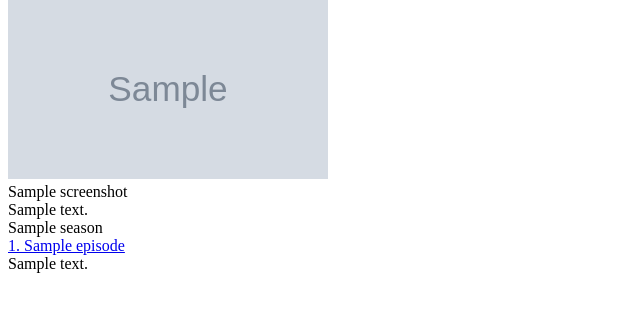
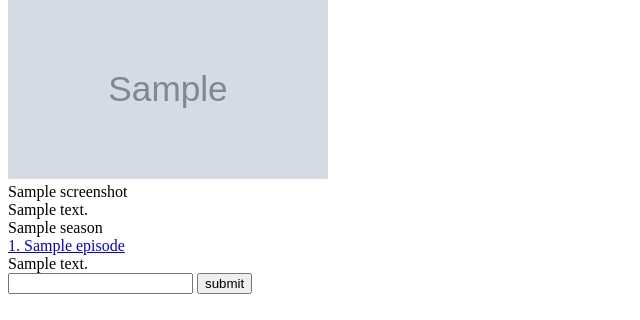
Before and after one commit to gunSlaveUnit/cinemafan, a FastAPI app: template templates/movies/movie.html in a window 1280 px wide. Shown: the part 480-800 px from the top of the page, without its empty margins (0-640 px from the left). Run offline with FastAPI, Linux system fonts and the light colour scheme; the template is opened without the code that fills it: most values are stand-ins (such as "Sample title", 1, 10 or a date in 2020); grey boxes marked "Sample" are stand-in pictures; parts of the project's set-up code (start-up, migrations or seed data) failed here and were passed over.

Commit message:
An input for a review content and a button to send a review

```diff
--- a/templates/movies/movie.html
+++ b/templates/movies/movie.html
@@ -67,6 +67,12 @@
     <div>{{ review.content }}</div>
   {% endfor %}
 
+  <div>
+    <input id="content"/>
+
+    <button onclick="send_review()">submit</button>
+  </div>
+
   <script>
     const bump_tag = async (id) => {
       let response = await fetch(`/api/movies-tags/${id}/bump`, {method: 'PATCH'})
```
